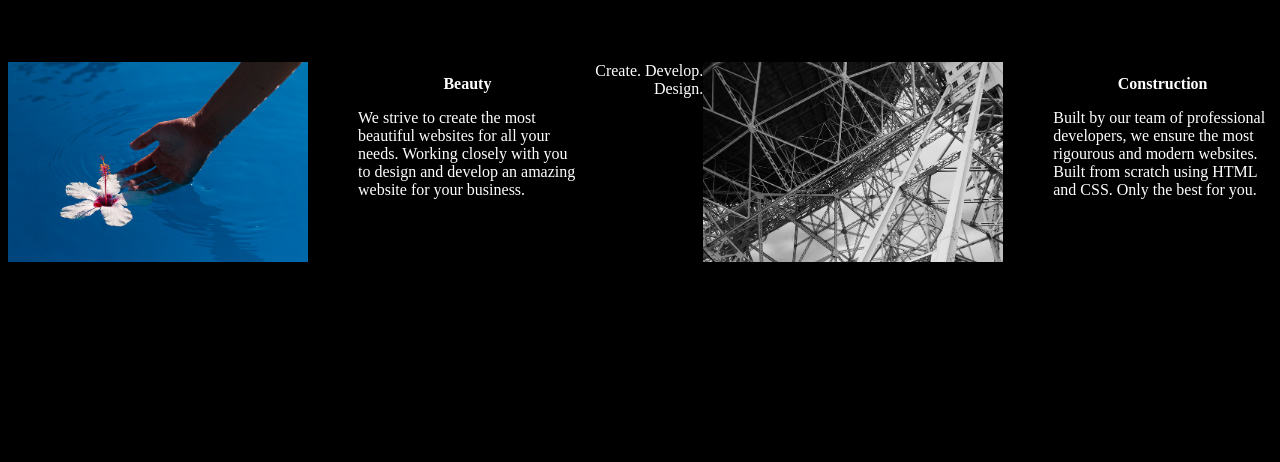
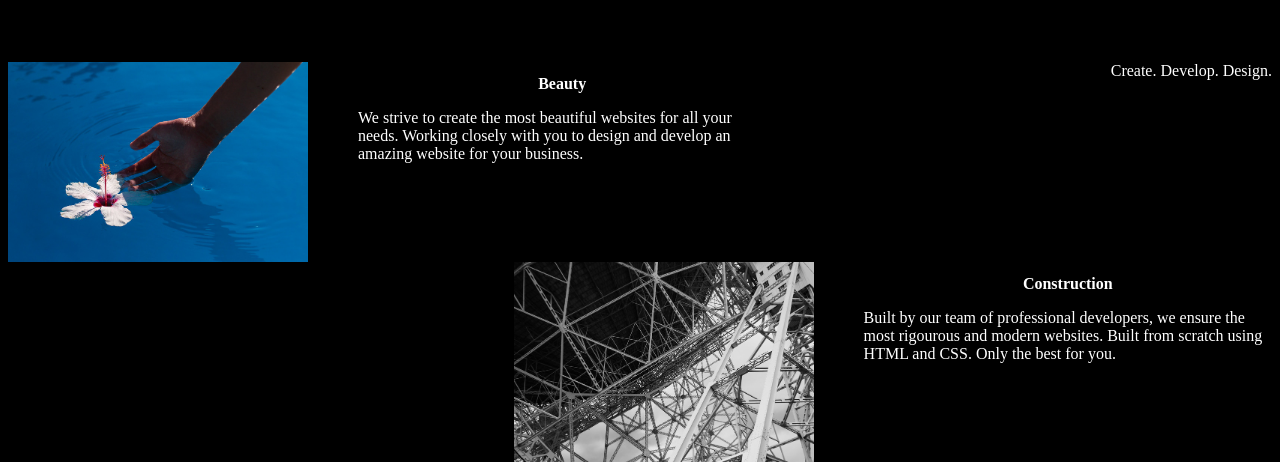
Before and after one commit to fayazuddin-125/Just_css_Things, a plain HTML site: page Design_agency/index.html in a window 1280 px wide. Shown: the part 347-809 px from the top of the page. Drawn offline with Linux system fonts and the light colour scheme; files that its build step writes are made by us from their sources.

Commit message:
Update index.html

```diff
--- a/Design_agency/index.html
+++ b/Design_agency/index.html
@@ -23,7 +23,7 @@
     margin-right: 50px;
   }
   .card {
-  width: 45%;
+  width: 60%;
 }
 
   .right{
@@ -55,7 +55,7 @@ h1 {
   margin-top: 40px;
   width: 100%;
   display: block;
-  /* object-fit: cover; */
+  object-fit: cover;
 }
 footer {
   color: greenyellow;
```
